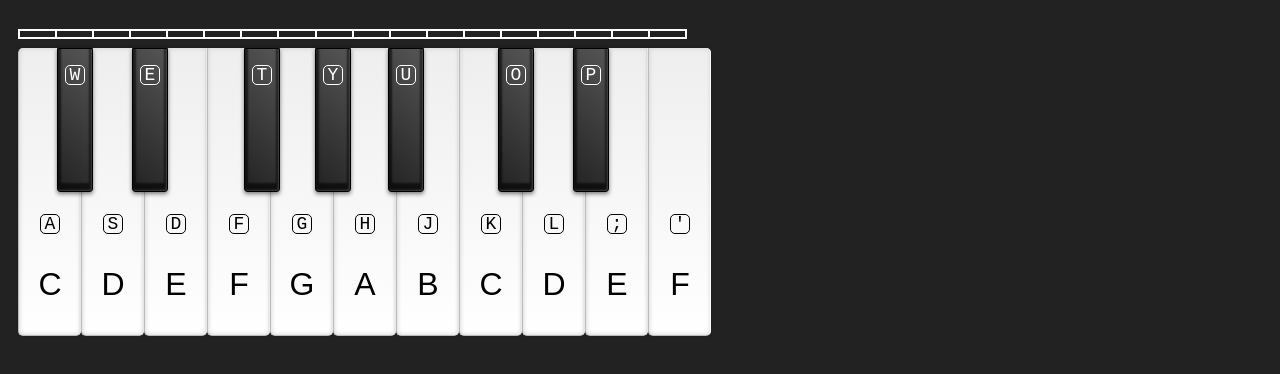
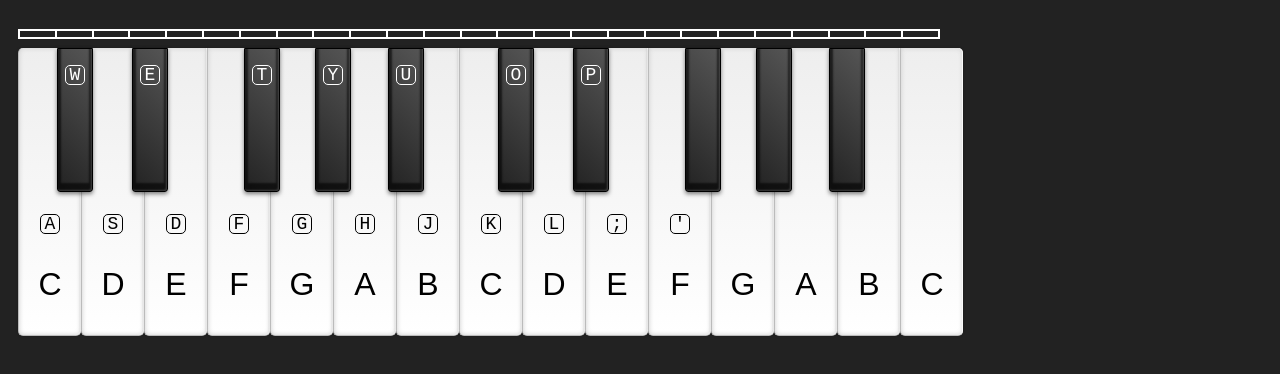
Before and after one commit to andrewghale/piano, a website: page index.html in a window 1280 px wide. Shown: the part 398-772 px from the top of the page. Drawn offline with Linux system fonts and the light colour scheme.

Commit message:
keyboard now spans 2 octaves

```diff
--- a/css/style.css
+++ b/css/style.css
@@ -55,7 +55,7 @@ body {
   margin: 1em 0.5em 0.5em 1em;
   height: 10px;
   border: 1px solid white;
-  width: 669px;
+  width: 922px;
   display: flex;
 }
 
--- a/index.html
+++ b/index.html
@@ -58,6 +58,13 @@
       <div class="key-measure int-ds2"></div>
       <div class="key-measure int-e2"></div>
       <div class="key-measure int-f2"></div>
+      <div class="key-measure int-fs2"></div>
+      <div class="key-measure int-g2"></div>
+      <div class="key-measure int-gs2"></div>
+      <div class="key-measure int-a2"></div>
+      <div class="key-measure int-as2"></div>
+      <div class="key-measure int-b2"></div>
+      <div class="key-measure int-c3"></div>
     </div>
     <div class="set">
       <div data-key="65" class="key white c">
@@ -131,6 +138,34 @@
         <kbd>'</kbd>
         <p>F</p>
       </div>
+      <div data-key="84" class="key black fs">
+        <!-- <kbd>T</kbd> -->
+        <!-- <p>G<span class="flat">♭</span></p> -->
+      </div>
+      <div data-key="71" class="key white g">
+        <!-- <kbd>G</kbd> -->
+        <p>G</p>
+      </div>
+      <div data-key="89" class="key black gs">
+        <!-- <kbd>Y</kbd> -->
+        <!-- <p>A<span class="flat">♭</span></p> -->
+      </div>
+      <div data-key="72" class="key white a">
+        <!-- <kbd>H</kbd> -->
+        <p>A</p>
+      </div>
+      <div data-key="85" class="key black as">
+        <!-- <kbd>U</kbd> -->
+        <!-- <p>B<span class="flat">♭</span</p> -->
+      </div>
+      <div data-key="74" class="key white b">
+        <!-- <kbd>J</kbd> -->
+        <p>B</p>
+      </div>
+      <div data-key="75" class="key white c">
+        <!-- <kbd>K</kbd> -->
+        <p>C</p>
+      </div>
     </div>
 
     <!-- <script src="./js/main.js"></script> -->
```
